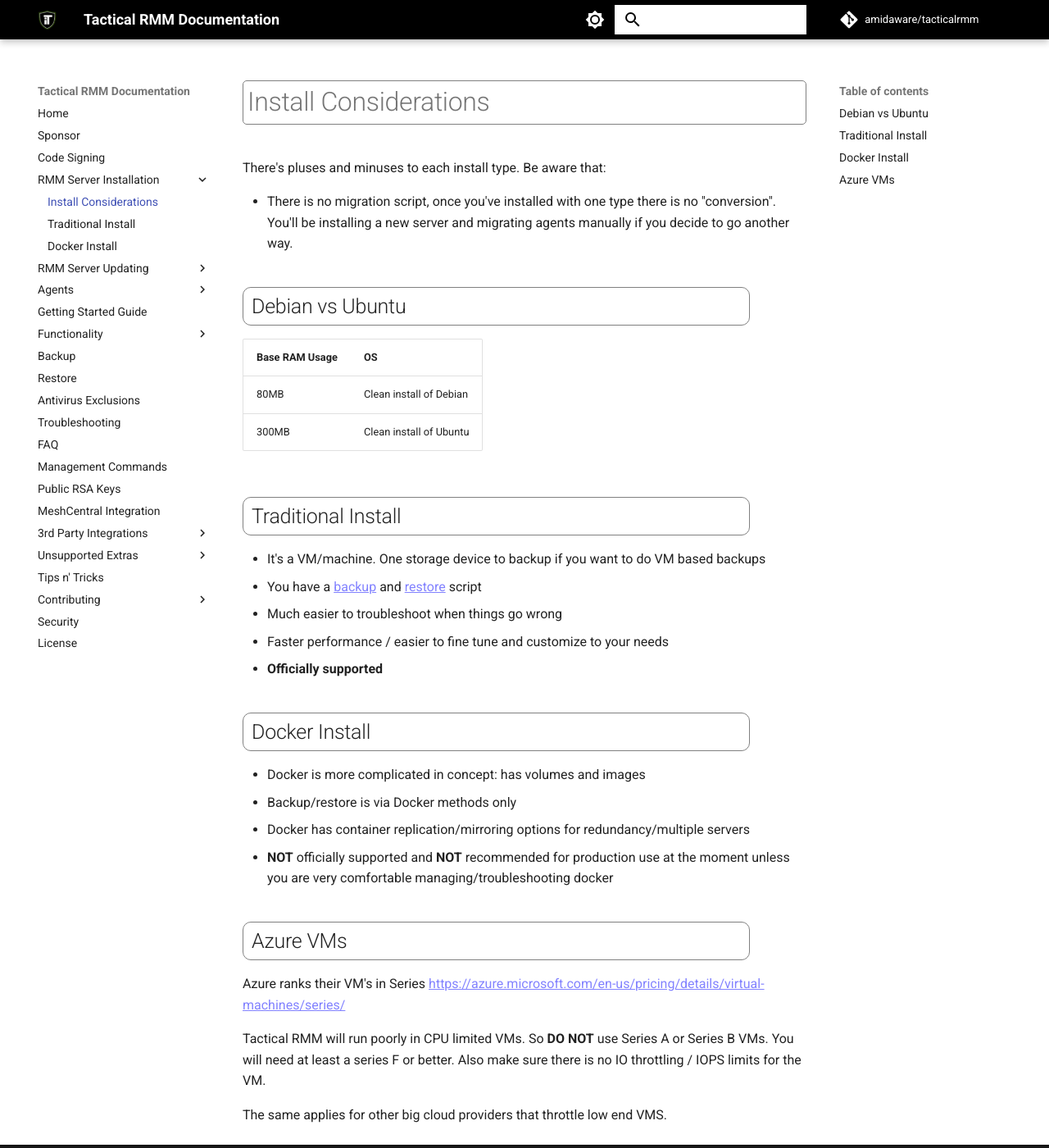
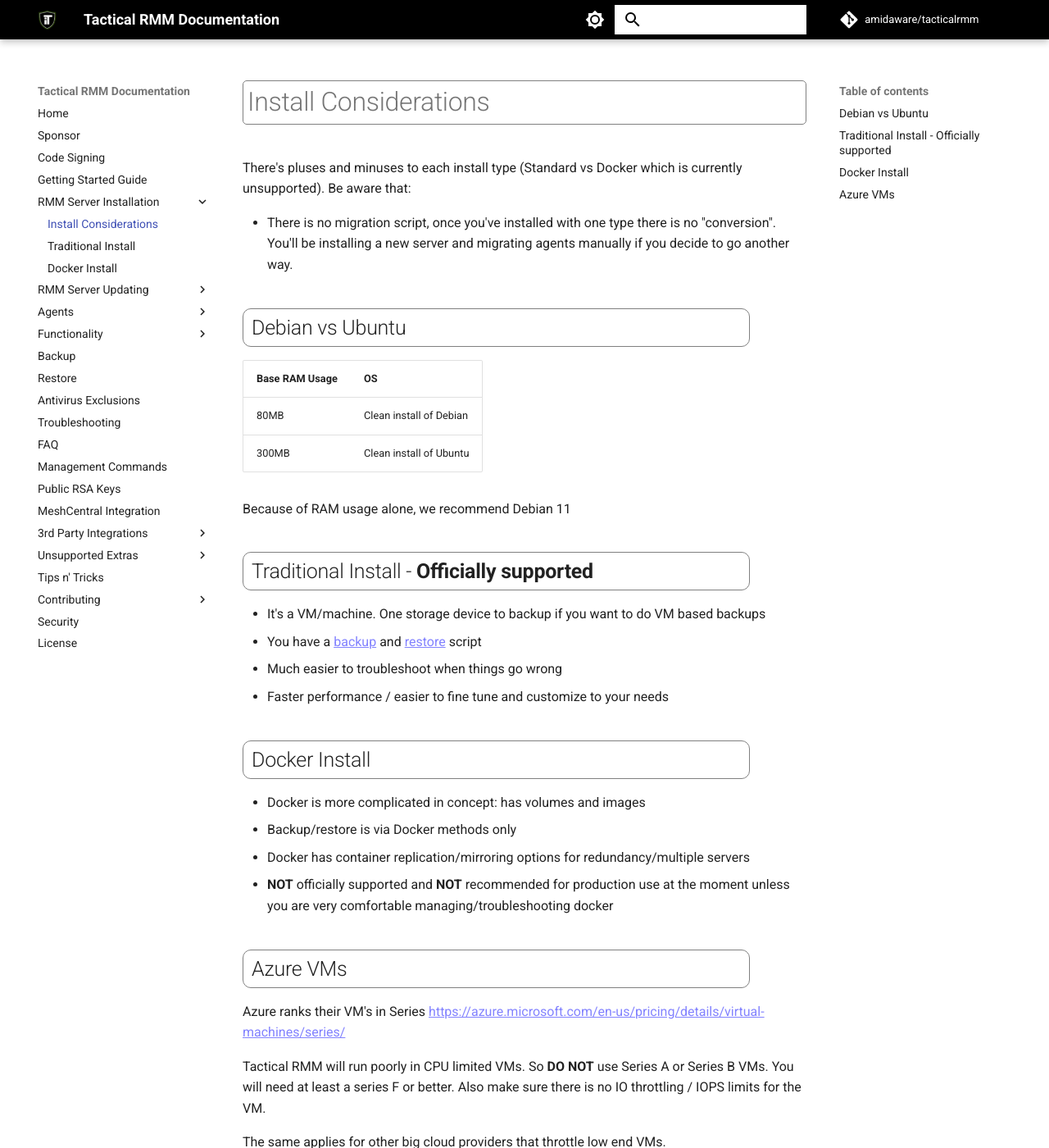
Before and after one commit to amidaware/trmm-docs, an MkDocs documentation site: the page built from docs/install_considerations.md, in a window 1280 px wide and 1400 px high. Shown: the whole window at 82% size. Built offline with MkDocs 1.6.1 and Material for MkDocs 9.7.7, drawn with Linux system fonts in a browser that asks for light colours; comment, search, counter and statistics services are not loaded.

Commit message:
Tweaking getting started and installs

```diff
--- a/docs/install_considerations.md
+++ b/docs/install_considerations.md
@@ -1,24 +1,24 @@
 # Install Considerations
 
-There's pluses and minuses to each install type. Be aware that:
+There's pluses and minuses to each install type (Standard vs Docker which is currently unsupported). Be aware that:
 
 - There is no migration script, once you've installed with one type there is no "conversion". You'll be installing a new server and migrating agents manually if you decide to go another way.
 
 ## Debian vs Ubuntu
-
 
 | Base RAM Usage | OS |
 | --- | --- |
 | 80MB | Clean install of Debian |
 | 300MB | Clean install of Ubuntu |
 
-## Traditional Install
+Because of RAM usage alone, we recommend Debian 11
+
+## Traditional Install - **Officially supported**
 
 - It's a VM/machine. One storage device to backup if you want to do VM based backups
 - You have a [backup](backup.md) and [restore](restore.md) script
 - Much easier to troubleshoot when things go wrong
 - Faster performance / easier to fine tune and customize to your needs
-- **Officially supported**
 
 ## Docker Install
 - Docker is more complicated in concept: has volumes and images
@@ -32,4 +32,4 @@
 
 Tactical RMM will run poorly in CPU limited VMs. So **DO NOT** use Series A or Series B VMs. You will need at least a series F or better. Also make sure there is no IO throttling / IOPS limits for the VM.
 
-The same applies for other big cloud providers that throttle low end VMS.
+The same applies for other big cloud providers that throttle low end VMs.
--- a/mkdocs.yml
+++ b/mkdocs.yml
@@ -3,6 +3,7 @@
   - Home: index.md
   - Sponsor: sponsor.md
   - Code Signing: code_signing.md
+  - Getting Started Guide: guide_gettingstarted.md
   - RMM Server Installation:
       - "Install Considerations": install_considerations.md
       - "Traditional Install": install_server.md
@@ -13,7 +14,6 @@
   - Agents:
       - "Agent Installation": install_agent.md
       - "Updating Agents": update_agents.md
-  - Getting Started Guide: guide_gettingstarted.md
   - Functionality:
       - "How it all Works": howitallworks.md
       - "Alerting": functions/alerting.md
```
Also changed, not shown: docs/guide_gettingstarted.md (+2 -2 lines), docs/install_server.md (+2 -2 lines).
